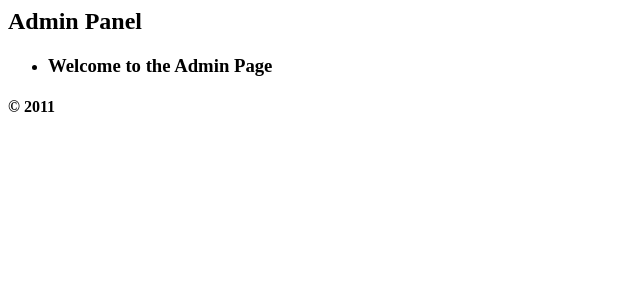
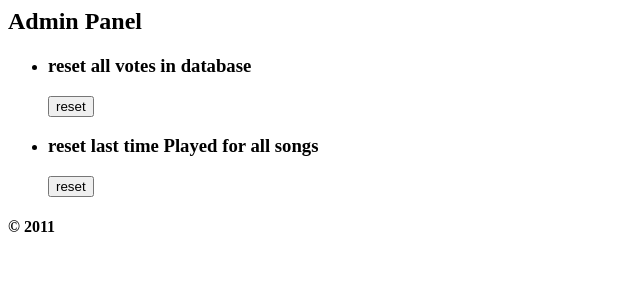
Before and after one commit to BaN4NaJ0e/webDJ, a Python web app: template templates/admin.html in a window 1280 px wide. Shown: the top 300 px of the page, without its empty margins (0-640 px from the left). Run offline with Jinja, Linux system fonts and the light colour scheme; the template is opened without the code that fills it, so the values that code supplies are empty; some libraries are stand-ins or nearby versions.

Commit message:
first version of working admin panel

```diff
--- a/templates/admin.html
+++ b/templates/admin.html
@@ -18,7 +18,17 @@
 
 <div data-role="content">
 	<ul data-role="listview" data-theme="c">
-	    <li data-theme="e"><h3 style="white-space:normal">Welcome to the Admin Page</h3>
+		<li data-theme="e">
+			<h3 style="white-space:normal">reset all votes in database</h3>
+			<form action="/admin/resVotes" method="post" data-ajax="false">
+				<input type="submit" value="reset" data-role="button" data-icon="minus" data-theme="g" />
+			</form>
+		</li>
+		<li data-theme="e">
+			<h3 style="white-space:normal">reset last time Played for all songs</h3>
+			<form action="/admin/resLastPlay" method="post" data-ajax="false">
+				<input type="submit" value="reset" data-role="button" data-icon="minus" data-theme="g" />
+			</form>
 		</li>
 
 
```
Also changed, not shown: webpy.py (+13 -0 lines). Lines whose indentation alone changed are shown as unchanged.
